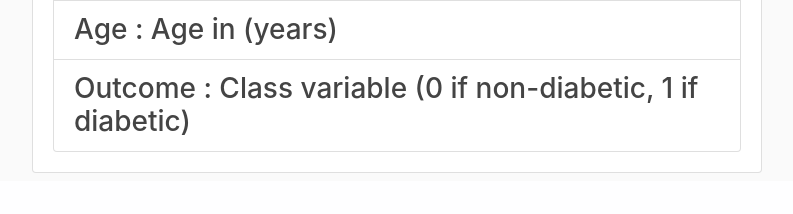
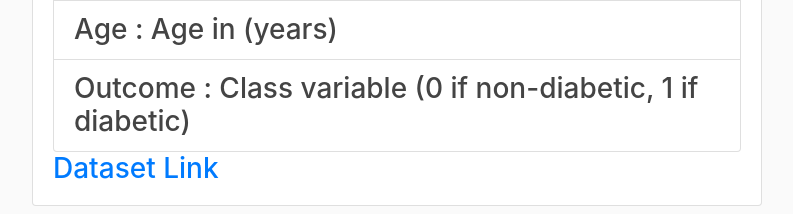
Before and after one commit to anajikadam17/Diabetes-Prediction, a Flask app: page /about in a window 1280 px wide, after a click on "Dataset Details". Shown: the part 1290-1504 px from the top of the page, without its empty margins (53-846 px from the left). Before the commit the page ends 1463 px from the top, so only its background shows below. Run offline with Flask 2, Linux system fonts and the light colour scheme; parts of the project's set-up code (start-up, migrations or seed data) failed here and were passed over; some libraries are stand-ins or nearby versions.

Commit message:
Third commit

```diff
--- a/requirements.txt
+++ b/requirements.txt
@@ -4,7 +4,7 @@ itsdangerous==1.1.0
 Jinja2==2.11.3
 joblib==1.0.1
 MarkupSafe==1.1.1
-numpy==1.20.2
+numpy==1.19.5
 scikit-learn==0.23.2
 scipy==1.6.2
 sklearn==0.0
--- a/templates/about.html
+++ b/templates/about.html
@@ -60,7 +60,7 @@
 		  <li class="list-group-item">Age : Age in (years)</li>
 		  <li class="list-group-item">Outcome : Class variable (0 if non-diabetic, 1 if diabetic)</li>
 		</ul>
-
+		<a href="https://www.kaggle.com/uciml/pima-indians-diabetes-database"> Dataset Link</a>
       </div>
     </div>
   </div>
```
